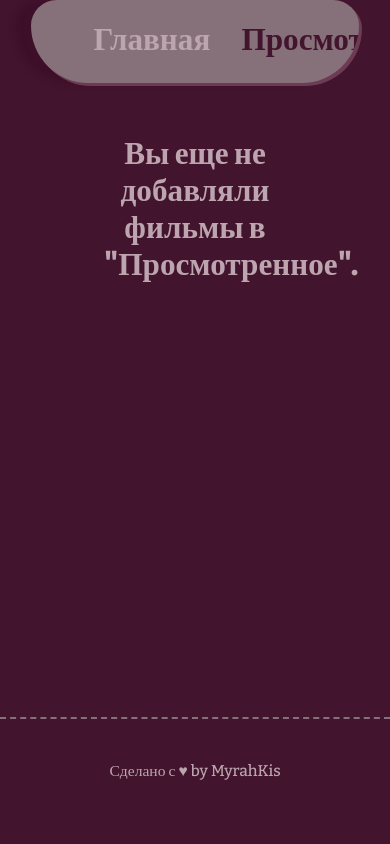
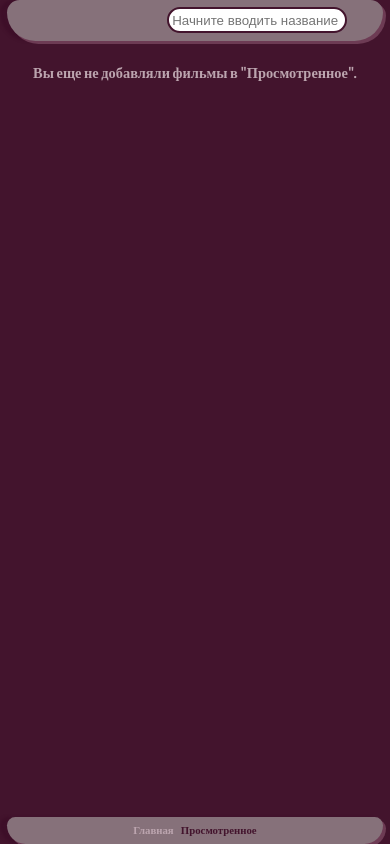
Before and after one commit to myrahkis/kino-log, a React (Vite) app: page /vk-test-films/watched in a window 390 px wide. Built offline with nearby package versions, Linux system fonts and the light colour scheme.

Commit message:
done
adaptivness

```diff
--- a/src/components/Navbar.jsx
+++ b/src/components/Navbar.jsx
@@ -7,6 +7,7 @@ function Navbar({ searchQuery, onSearch }) {
   }
 
   return (
+    <>
       <div className={styles["navbar"]}>
         <NavLink
           to={"/"}
@@ -37,6 +38,32 @@ function Navbar({ searchQuery, onSearch }) {
           placeholder="Начните вводить название фильма..."
         ></input>
       </div>
+      {/* для Small и Extra small */}
+      <div className={styles["footer-nav"]}>
+        <NavLink
+          to={"/"}
+          className={({ isActive }) => {
+            return isActive
+              ? styles["navbar__nav-link__active"]
+              : styles["navbar__nav-link"];
+          }}
+          onClick={() => onSearch("")}
+        >
+          Главная
+        </NavLink>
+        <NavLink
+          to={"/watched"}
+          className={({ isActive }) => {
+            return isActive
+              ? styles["navbar__nav-link__active"]
+              : styles["navbar__nav-link"];
+          }}
+          onClick={() => onSearch("")}
+        >
+          Просмотренное
+        </NavLink>
+      </div>
+    </>
   );
 }
 
--- a/src/components/_footer.module.scss
+++ b/src/components/_footer.module.scss
@@ -1,5 +1,21 @@
 .footer {
-    padding: 4rem;
-    margin-top: auto;
-    border-top: 0.2rem dashed #86717a;
+  padding: 4rem;
+  margin-top: auto;
+  border-top: 0.2rem dashed #86717a;
 }
+
+/* adaptivness */
+
+/* Small: 576-767px */
+@media (max-width: 767px) {
+  .footer {
+    visibility: hidden;
+  }
+}
+
+/* Extra small: 320-575px */
+@media (max-width: 575px) {
+  .footer {
+    visibility: hidden;
+  }
+}
--- a/src/components/_navbar.module.scss
+++ b/src/components/_navbar.module.scss
@@ -9,11 +9,10 @@ $shadow-color-main: #3e0f29;
   font-weight: 700;
 }
 
-.navbar {
+%nav-base {
   overflow: hidden;
   position: fixed;
   z-index: 2;
-  top: 0;
   right: 3rem;
   left: 3rem;
   display: flex;
@@ -26,6 +25,11 @@ $shadow-color-main: #3e0f29;
   border-bottom-right-radius: 9rem;
   background-color: $background-color;
   box-shadow: 3px 3px #6d3b54, -1em 0 0.4em $shadow-color-main;
+}
+
+.navbar {
+  @extend %nav-base;
+  top: 0;
 }
 
 .navbar__nav-link {
@@ -50,3 +54,86 @@ $shadow-color-main: #3e0f29;
     outline: #c990aa solid 0.4rem;
   }
 }
+
+.footer-nav {
+  visibility: collapse;
+  @extend %nav-base;
+  bottom: 0;
+}
+
+/* adaptivness */
+
+/* Large: 992-1199px */
+@media (max-width: 1199px) {
+  .navbar__input {
+    margin: 0 4rem;
+  }
+}
+
+/* Medium: 768-991px */
+@media (max-width: 991px) {
+  %link-base {
+    font-size: 2.5rem;
+  }
+  .navbar__input {
+    margin: 0;
+  }
+}
+
+/* Small: 576-767px */
+@media (max-width: 767px) {
+  .navbar > .navbar__nav-link {
+    visibility: collapse;
+  }
+  .navbar > .navbar__nav-link__active {
+    visibility: collapse;
+  }
+  .navbar {
+    justify-content: center;
+  }
+  .footer-nav {
+    visibility: visible;
+    justify-content: center;
+  }
+  .navbar__input {
+    margin: 0;
+    margin-right: 5rem;
+    min-width: 100%;
+  }
+}
+
+/* Extra small: 320-575px */
+@media (max-width: 575px) {
+  .navbar > .navbar__nav-link {
+    visibility: collapse;
+  }
+  .navbar > .navbar__nav-link__active {
+    visibility: collapse;
+  }
+  .navbar {
+    right: 1rem;
+    left: 1rem;
+    padding: 1rem 0;
+    justify-content: center;
+  }
+  .footer-nav {
+    visibility: visible;
+    right: 1rem;
+    left: 1rem;
+    padding: 1rem 0;
+    gap: 1rem;
+    justify-content: center;
+  }
+  .navbar__input {
+    min-width: 23rem;
+    padding: 0.5rem;
+  }
+  .navbar__nav-link {
+    font-size: 1.5rem;
+    font-weight: 600;
+  }
+  .navbar__nav-link__active {
+    font-size: 1.5rem;
+    font-weight: 600;
+  }
+}
--- a/src/index.scss
+++ b/src/index.scss
@@ -1,5 +1,4 @@
-@import "components/navbar.module.scss";
-@import url('https://fonts.googleapis.com/css2?family=Bitter:wght@500..900&display=swap');
+@import url("https://fonts.googleapis.com/css2?family=Bitter:wght@500..900&display=swap");
 
 $background-color: #43142d;
 $text-color: #bca5af;
@@ -54,3 +53,62 @@ body {
   padding-left: 10rem;
   padding-right: 10rem;
 }
+
+/* adaptivness */
+
+/* Large: 992-1199px */
+@media (max-width: 1199px) {
+  .App {
+    padding-left: 8rem;
+    padding-right: 8rem;
+  }
+}
+
+/* Medium: 768-991px */
+@media (max-width: 991px) {
+  html {
+    font-size: 55%;
+  }
+  .App {
+    padding-top: 11rem;
+    padding-bottom: 2rem;
+    padding-left: 6rem;
+    padding-right: 6rem;
+  }
+}
+
+/* Small: 576-767px */
+@media (max-width: 767px) {
+  html {
+    font-size: 50%;
+  }
+  .App {
+    padding-top: 11rem;
+    padding-bottom: 2rem;
+    padding-left: 3rem;
+    padding-right: 3rem;
+  }
+}
+
+/* Extra small: 320-575px */
+@media (max-width: 575px) {
+  html {
+    font-size: 45%;
+  }
+  body {
+    font-size: 1rem;
+  }
+  .App {
+    padding-top: 9rem;
+    padding-bottom: 2rem;
+    padding-left: 1rem;
+    padding-right: 1rem;
+  }
+
+  h1 {
+    font-weight: 700;
+  }
+  h3 {
+    font-weight: 600;
+  }
+}
--- a/src/pages/Home.jsx
+++ b/src/pages/Home.jsx
@@ -99,8 +99,8 @@ function Home({ setSelected }) {
         <div className={styles["list__wrapper"]}>
           <button className={styles["list__wrapper__btn"]} onClick={scrollBack}>
             <svg
-              width="60px"
-              height="60px"
+              width="7rem"
+              height="7rem"
               viewBox="0 0 24 24"
               xmlns="http://www.w3.org/2000/svg"
               fill="#bca5af"
@@ -125,8 +125,8 @@ function Home({ setSelected }) {
           )}
           <button className={styles["list__wrapper__btn"]} onClick={scrollNext}>
             <svg
-              width="60px"
-              height="60px"
+              width="7rem"
+              height="7rem"
               viewBox="0 0 24 24"
               xmlns="http://www.w3.org/2000/svg"
               fill="#bca5af"
@@ -181,6 +181,7 @@ function TopFilmCard({ film, onCardClick }) {
       key={film.id}
       onClick={() => onCardClick(film)}
     >
+      <div className={styles['top-card__img-rating-wrapper']}>
         <p className={styles["top-card__rating"]}>
           ★ {film.vote_average.toString().slice(0, 3)}
         </p>
@@ -193,6 +194,7 @@ function TopFilmCard({ film, onCardClick }) {
           }
           alt="Не удалось загрузить постер."
         />
+      </div>
       <h3>{film.title}</h3>
     </li>
   );
--- a/src/pages/_detailsPage.module.scss
+++ b/src/pages/_detailsPage.module.scss
@@ -36,9 +36,9 @@ $background-color-hover: #592841;
 }
 
 .preview__info {
-    display: flex;
-    flex-direction: column;
-    text-align: start;
+  display: flex;
+  flex-direction: column;
+  text-align: start;
 }
 
 .preview__info__title {
@@ -155,3 +155,118 @@ $background-color-hover: #592841;
   border: 2px solid #6d3b54;
   border-radius: 2rem;
 }
+
+/* adaptivness */
+
+/* Large: 992-1199px */
+@media (max-width: 1199px) {
+  .list {
+    gap: 1rem;
+    width: 40%;
+  }
+  .card {
+    width: 60%;
+    padding: 4.5rem;
+  }
+}
+
+/* Medium: 768-991px */
+@media (max-width: 991px) {
+  .list {
+    gap: 1rem;
+    width: 40%;
+  }
+  .card {
+    width: 60%;
+    padding: 4rem;
+  }
+  .card__poster {
+    width: 13rem;
+    height: 17rem;
+  }
+  .card__rating {
+    font-size: 1.3rem;
+    padding: 0.4rem;
+    margin-top: 0.5rem;
+  }
+  .card__title {
+    font-size: 2rem;
+  }
+  .preview {
+    gap: 2rem;
+    padding: 0 2.5rem;
+  }
+  .preview__info__title {
+    margin-top: 1rem;
+    font-size: 1.5rem;
+  }
+  .preview__poster {
+    max-width: 6.5rem;
+    height: 9.5rem;
+    border: 3px ridge #43142d;
+  }
+}
+
+/* Small: 576-767px */
+@media (max-width: 767px) {
+  .container {
+    display: flex;
+    gap: 1rem;
+    justify-content: center;
+  }
+  .preview__poster {
+    max-width: 6.5rem;
+    height: 9.5rem;
+    border: 3px ridge #43142d;
+  }
+  .card {
+    width: 60%;
+    padding: 3rem;
+  }
+}
+
+/* Extra small: 320-575px */
+@media (max-width: 575px) {
+  .container {
+    display: flex;
+    gap: 3rem;
+    justify-content: center;
+    flex-direction: column-reverse;
+  }
+  .list {
+    width: fit-content;
+    z-index: 1;
+  }
+  .card__container {
+    justify-content: center;
+  }
+  .card {
+    top: 5rem;
+    width: fit-content;
+    padding: 1.5rem;
+  }
+  .card__poster {
+    width: 10rem;
+    height: 14rem;
+  }
+  .card__title {
+    font-size: 2rem;
+  }
+  .card__btn {
+    font-size: 1rem;
+    padding: 1rem;
+  }
+  .card__watched {
+    font-size: 1rem;
+    padding: 0.5rem;
+  }
+  .card__rating {
+    font-size: 1rem;
+    padding: 0.4rem;
+    margin-top: 0.5rem;
+    margin-left: 1rem;
+  }
+  .card__overview__text-btn {
+    font-size: 1rem;
+  }
+}
--- a/src/pages/_homeList.module.scss
+++ b/src/pages/_homeList.module.scss
@@ -31,6 +31,7 @@
 
   &:hover {
     background-color: #3c0d27;
+    transform: translate(0, -10px);
     transition: all 0.3s ease-in;
   }
 }
@@ -106,6 +107,9 @@
 
 .top-card {
   cursor: pointer;
+  display: flex;
+  flex-direction: column;
+  align-items: center;
   width: min-content;
   border-top-left-radius: 2rem;
   border-top-right-radius: 2rem;
@@ -117,6 +121,10 @@
   }
 }
 
+.top-card__img-rating-wrapper {
+  width: fit-content;
+}
+
 .top-card__poster {
   width: 15rem;
   height: 20rem;
@@ -126,11 +134,79 @@
 .top-card__rating {
   position: absolute;
   z-index: 1;
-    background-color:#f1bc56;
-    color:#43142d;
+  background-color: #f1bc56;
+  color: #43142d;
   padding: 0.5rem;
   margin-top: 1rem;
   margin-left: 1rem;
   border: 2px ridge #f1bc56;
   border-radius: 2rem;
 }
+
+/* adaptivness */
+
+/* Large: 992-1199px */
+@media (max-width: 1199px) {
+  .top-list {
+    grid-template: auto / repeat(4, 1fr);
+  }
+}
+
+/* Medium: 768-991px */
+@media (max-width: 991px) {
+  .top-list {
+    grid-template: auto / repeat(3, 1fr);
+    column-gap: 3rem;
+  }
+}
+
+/* Small: 576-767px */
+@media (max-width: 767px) {
+  .card__poster {
+    width: 13rem;
+    height: 18rem;
+  }
+  .list__wrapper__btn {
+    padding: 1rem;
+  }
+  .top-list {
+    grid-template: auto / repeat(4, 1fr);
+    column-gap: 0.5rem;
+    justify-content: center;
+  }
+  .top-card {
+    margin: 0 auto;
+  }
+  .top-card__poster {
+    width: 10rem;
+    height: 15rem;
+  }
+  .top-card__rating {
+    padding: 0.4rem;
+    margin-top: 0.5rem;
+    margin-left: 0.5rem;
+  }
+}
+
+/* Extra small: 320-575px */
+@media (max-width: 575px) {
+  .top-list {
+    grid-template: auto / repeat(3, 1fr);
+    column-gap: 0.5rem;
+    justify-content: center;
+  }
+  .card__poster {
+    width: 10rem;
+    height: 15rem;
+  }
+  .list__wrapper__btn > svg {
+    width: 4rem;
+    height: 4rem;
+  }
+  .btns-wrapper {
+    gap: 0;
+  }
+  .top-btn {
+    padding: 0.5rem;
+  }
+}
--- a/src/pages/_searchList.module.scss
+++ b/src/pages/_searchList.module.scss
@@ -33,9 +33,6 @@ $thumb-color: #bca5af;
   gap: 1.5rem;
 }
 
-.card__title {
-}
-
 .card__overview {
   overflow-y: auto;
   text-align: justify;
@@ -47,5 +44,64 @@ $thumb-color: #bca5af;
   scrollbar-gutter: stable both-edges;
 }
 
-.card__release {
+/* adaptivness */
+
+/* Large: 992-1199px */
+@media (max-width: 1199px) {
+  .result-wrapper {
+    grid-template: auto / repeat(3, 1fr);
+    row-gap: 6rem;
+  }
+  .card {
+    width: 25rem;
+  }
+  .card__poster {
+    height: 22rem;
+    width: 15rem;
+  }
+  .card__overview {
+    height: 9rem;
+  }
 }
+
+/* Medium: 768-991px */
+@media (max-width: 991px) {
+  .result-wrapper {
+    grid-template: auto / repeat(2, 1fr);
+    row-gap: 6rem;
+  }
+  .card {
+    margin: 0 auto;
+  }
+}
+
+/* Small: 576-767px */
+@media (max-width: 767px) {
+  .card {
+    width: 22rem;
+  }
+  .card__poster {
+    height: 19rem;
+    width: 12rem;
+  }
+  .card__overview {
+    height: 10rem;
+  }
+}
+
+/* Extra small: 320-575px */
+@media (max-width: 575px) {
+  .result-wrapper {
+    row-gap: 3rem;
+  }
+  .card {
+    width: 14rem;
+  }
+  .card__poster {
+    height: 10rem;
+    width: 7rem;
+  }
+  .card__overview {
+    height: 7rem;
+  }
+}
--- a/src/pages/_watchedList.module.scss
+++ b/src/pages/_watchedList.module.scss
@@ -50,3 +50,43 @@
     transition: 0.4s ease-in-out;
   }
 }
+
+/* adaptivness */
+
+/* Large: 992-1199px */
+@media (max-width: 1199px) {
+  .list {
+    grid-template: auto / repeat(4, 1fr);
+  }
+}
+
+/* Medium: 768-991px */
+@media (max-width: 991px) {
+  .list {
+    grid-template: auto / repeat(3, 1fr);
+  }
+}
+
+/* Small: 576-767px */
+@media (max-width: 767px) {
+  .list {
+    grid-template: auto / repeat(2, 1fr);
+  }
+}
+
+/* Extra small: 320-575px */
+@media (max-width: 575px) {
+  .list {
+    grid-template: auto / repeat(2, 1fr);
+    list-style: none;
+    column-gap: 1.5rem;
+    row-gap: 2rem;
+  }
+  .card__poster {
+    width: 6rem;
+    height: 9rem;
+  }
+  .card__info__delete-btn {
+    font-size: 1rem;
+  }
+}
```
Also changed, not shown: 1 other file (tests, documents, lock files or other folders). Lines whose indentation alone changed are shown as unchanged.
